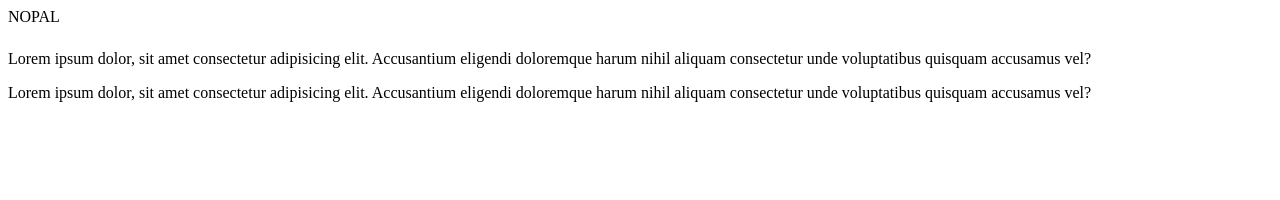
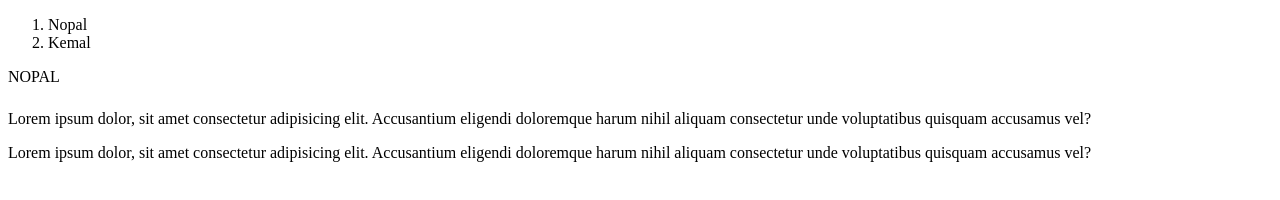
Before and after one commit to NaovalFadilah/post_test, a plain HTML site: page test_table/index.html in a window 1280 px wide. Drawn offline with Linux system fonts and the light colour scheme.

Commit message:
posttable

```diff
--- a/test_table/index.html
+++ b/test_table/index.html
@@ -7,6 +7,10 @@
     <title>Document</title>
 </head>
 <body>
+    <ol>
+        <li>Nopal</li>
+        <li>Kemal</li>
+    </ol>
     <table>
         <td>
             <tr>NOPAL</tr>
```
